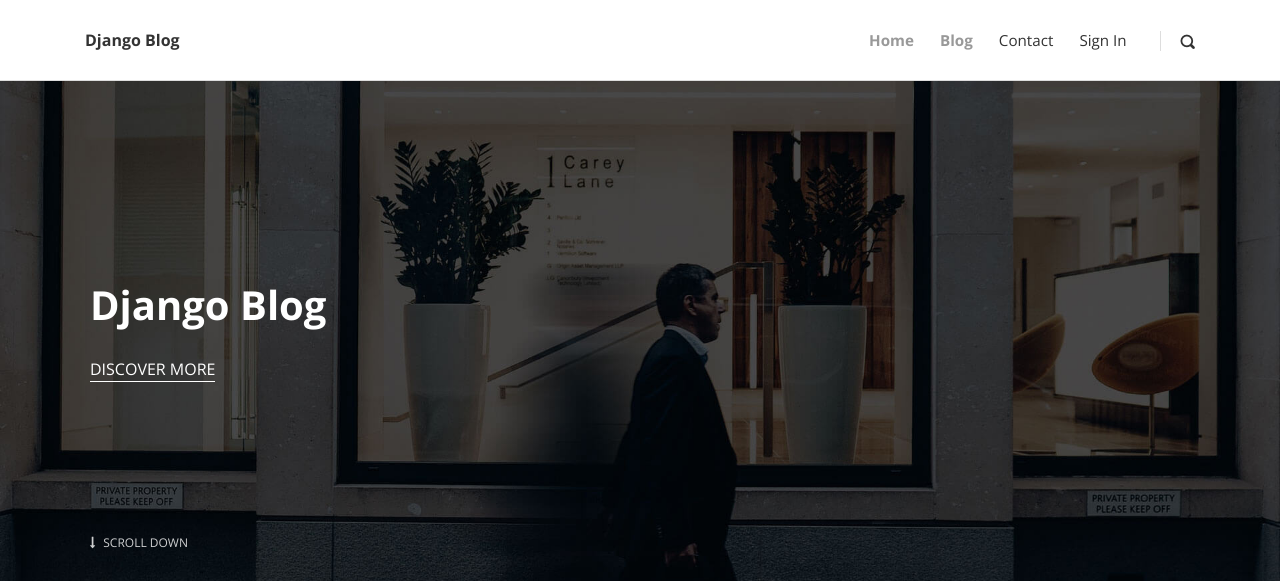
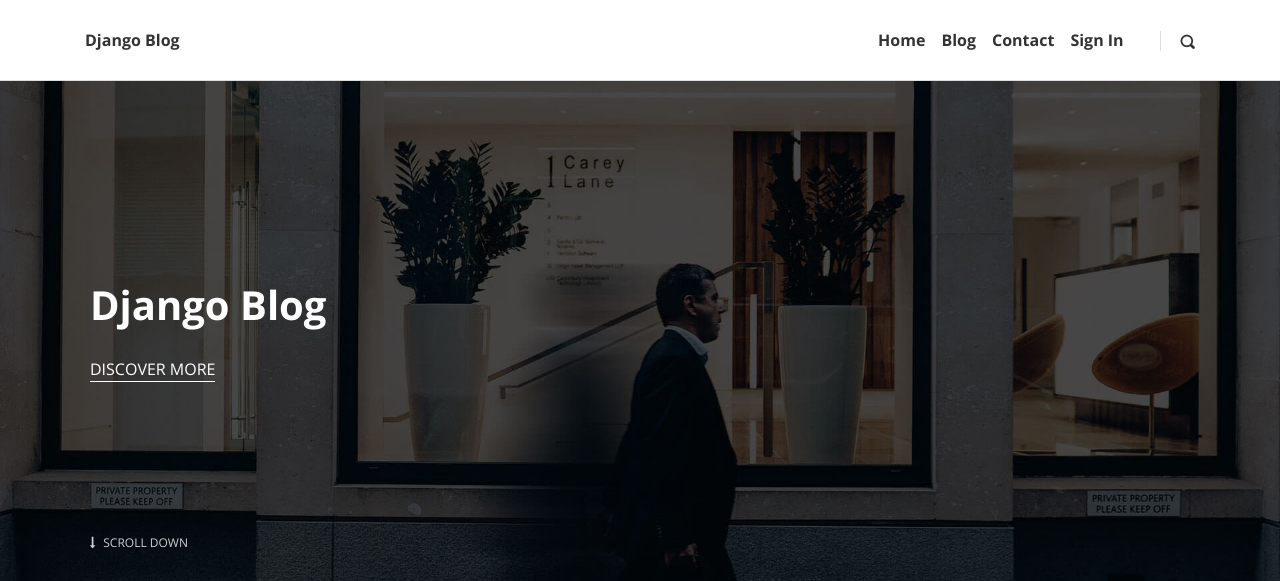
Before and after one commit to Yari-Carelli/Django-Blog, a Django app: page / in a window 1280 px wide. Shown: the top 581 px of the page. Run offline with Django 3.2, Linux system fonts and the light colour scheme; data that the repository does not hold is empty; some libraries are stand-ins or nearby versions.

Commit message:
assign different class to navbar elements

```diff
--- a/templates/head.html
+++ b/templates/head.html
@@ -15,5 +15,5 @@
     <link rel="stylesheet" href="{% static 'css/custom.css' %}">
     <link rel="shortcut icon" href="{% static 'favicon.png' %}">
 
-    <link href="{% static 'styles/github.css' %}" rel="stylesheet">
+    <link href="{% static 'css/github.css' %}" rel="stylesheet">
   </head>
--- a/templates/header.html
+++ b/templates/header.html
@@ -28,29 +28,29 @@
           <div id="navbarcollapse" class="collapse navbar-collapse">
             <ul class="navbar-nav ml-auto">
               <li class="nav-item">
-                <a href="/" class="nav-link active">Home</a>
+                <a href="/" class="navbar-brand">Home</a>
               </li>
               <li class="nav-item">
-                <a href="/blog" class="nav-link active">Blog</a>
+                <a href="/blog" class="navbar-brand">Blog</a>
               </li>
               <li class="nav-item">
-                <a href="#!" class="nav-link">Contact</a>
+                <a href="#!" class="navbar-brand">Contact</a>
               </li>
               {% if request.user.is_staff %}
               <li class="nav-item">
-                <a href="{% url 'post-create' %}" class="nav-link">Create</a>
+                <a href="{% url 'post-create' %}" class="navbar-brand">Create</a>
               </li>
               {% endif %}
               {% if request.user.is_authenticated %}
               <li class="nav-item">
-                <a href="#" class="nav-link">Signed in as: {{ request.user.username }}</a
+                <a href="#" class="nav-link active">Signed in as: {{ request.user.username }}</a
               </li>
               <li class="nav-item">
-                <a class="nav-link" href="{% url 'account_logout' %}">Sign Out</a>
+                <a class="navbar-brand" href="{% url 'account_logout' %}">Sign Out</a>
               </li>
               {% else %}
               <li class="nav-item">
-                <a class="nav-link" href="{% url 'account_login' %}">Sign In</a>
+                <a class="navbar-brand" href="{% url 'account_login' %}">Sign In</a>
               </li>
               {% endif %}
             </ul>
--- a/templates/index.html
+++ b/templates/index.html
@@ -8,7 +8,7 @@
       <div class="container">
         <div class="row">
           <div class="col-lg-7">
-            <h1>Django Blog</h1><a href="#" class="hero-link">Discover More</a>
+            <h1>Django Blog</h1><a href="#!" class="hero-link">Discover More</a>
           </div>
         </div><a href=".intro" class="continue link-scroll"><i class="fa fa-long-arrow-down"></i> Scroll Down</a>
       </div>
@@ -41,7 +41,7 @@
                     <a href="#!">{{ cat }}</a>
                     {% endfor %}
                   </div>
-                  <a href="{{ post.get_absolute_url }}">
+                  <a href="{{ obj.get_absolute_url }}">
                     <h2 class="h4">{{ obj.title }}</h2>
                     </a>
                 </header>
@@ -91,7 +91,7 @@
                   <a href="#!">{{ cat }}</a>
                   {% endfor %}
                   </div>
-              </div><a href="{{ post.get_absolute_url }}">
+              </div><a href="{{ obj.get_absolute_url }}">
                 <h3 class="h4">{{ obj.title }}</h3></a>
               <p class="text-muted">{{ obj.overview|linebreaks|truncatechars:200 }}</p>
             </div>
```
